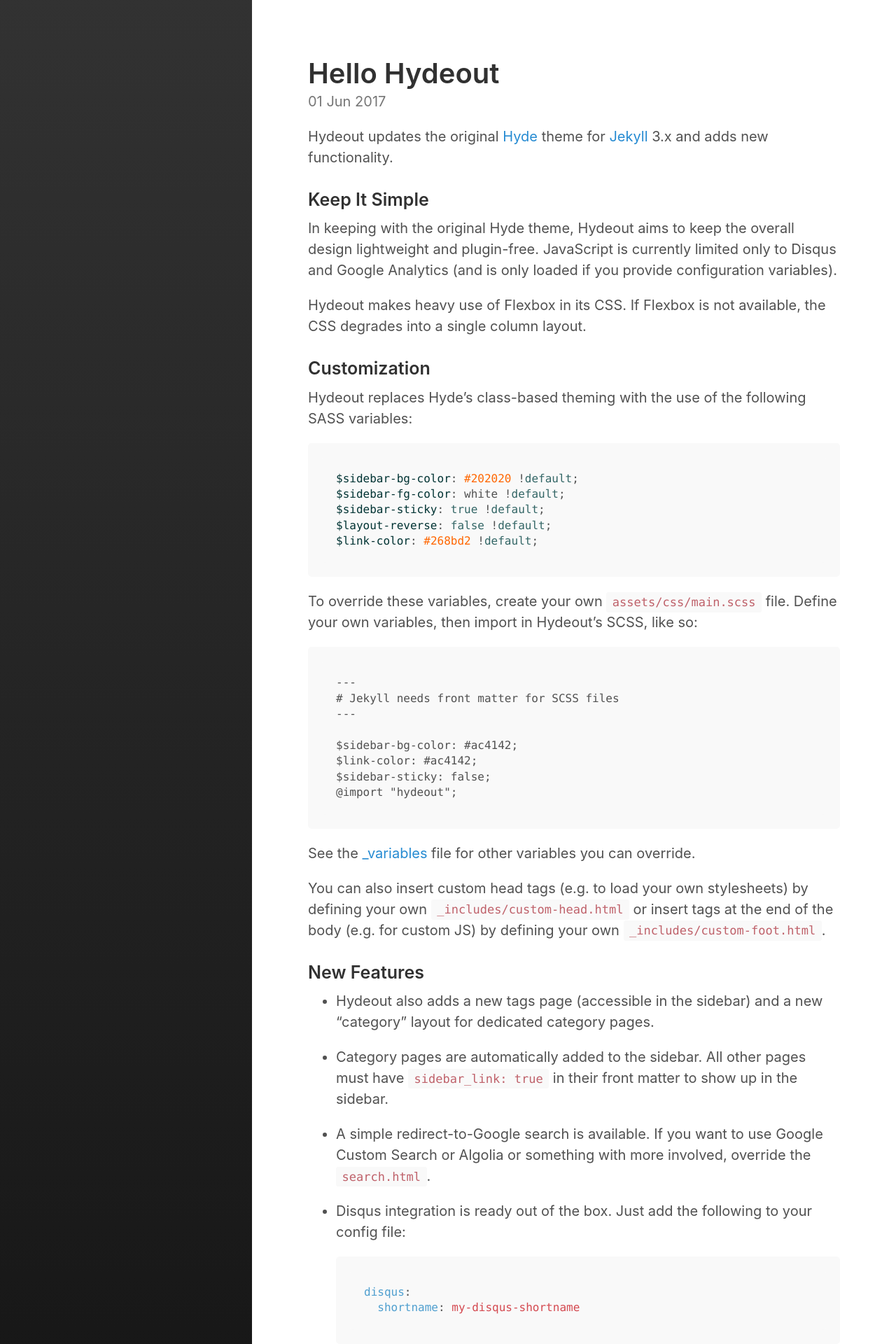
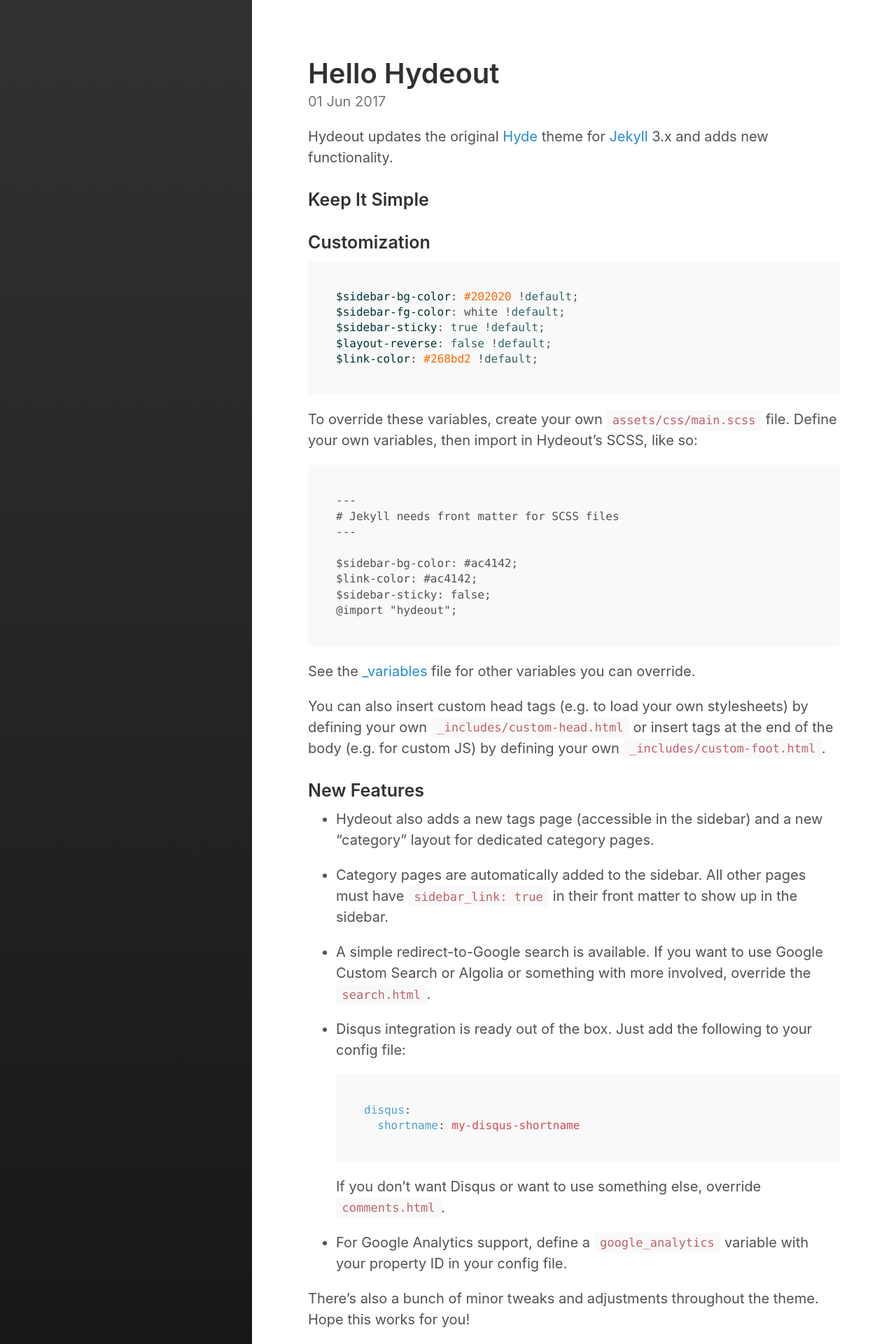
Before and after one commit to ndloin/123, a Jekyll site: the page built from _posts/2017-06-01-hello-hydeout.md, in a window 1280 px wide. Shown: the top 1920 px of the page at 70% size. Built offline with Jekyll 4.4.1, drawn with Linux system fonts in a browser that asks for light colours.

Commit message:
Update 2017-06-01-hello-hydeout.md

````diff
--- a/_posts/2017-06-01-hello-hydeout.md
+++ b/_posts/2017-06-01-hello-hydeout.md
@@ -9,18 +9,9 @@ theme for [Jekyll](http://jekyllrb.com) 3.x and adds new functionality.
 
 ### Keep It Simple
 
-In keeping with the original Hyde theme, Hydeout aims to keep the overall
-design lightweight and plugin-free. JavaScript is currently limited only
-to Disqus and Google Analytics (and is only loaded if you provide configuration
-variables).
 
-Hydeout makes heavy use of Flexbox in its CSS. If Flexbox is not available,
-the CSS degrades into a single column layout.
 
 ### Customization
-
-Hydeout replaces Hyde's class-based theming with the use
-of the following SASS variables:
 
 ```scss
 $sidebar-bg-color: #202020 !default;
````
